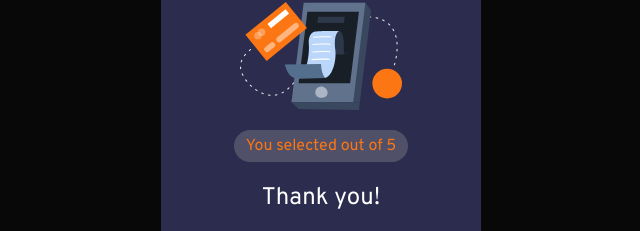
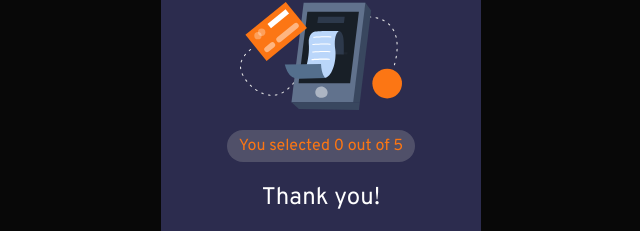
Before and after one commit to getssh/TechUp_sprint3, a website: page interactive-rating-component-main/src/index.html in a window 1280 px wide. Both pictures are taken after a click on the button "SUBMIT". Shown: the part 246-477 px from the top of the page, 319-959 px from the left. Drawn offline with nearby package versions, Linux system fonts and the light colour scheme; files that its build step writes are made by us from their sources.

Commit message:
Update rate value when submitted

```diff
--- a/interactive-rating-component-main/src/index.html
+++ b/interactive-rating-component-main/src/index.html
@@ -52,9 +52,7 @@
 
     <!-- Thank you state start -->
     <img src="./images/illustration-thank-you.svg" alt="thank you icon"/>
-    <p class="rated text-[#fc7613] bg-[#505069] py-1 px-3 rounded-2xl">
-      You selected 4 out of 5
-    </p>
+    <p class="rated text-[#fc7613] bg-[#505069] py-1 px-3 rounded-2xl"></p>
 
     <h1 class="text-white text-2xl">Thank you!</h1>
 
--- a/interactive-rating-component-main/src/index.js
+++ b/interactive-rating-component-main/src/index.js
@@ -2,7 +2,7 @@ let rateUs = document.querySelector('.rate-us');
 let thankYou= document.querySelector('.thank-you');
 let rated = document.querySelector('.rated');
 let submitBtn = document.querySelector('.rate-submit');
-let rateValue = "";
+let rateValue = 0;
 
 const selectedNum = document.querySelectorAll(".rate");
 let selectedDiv = null;
```
